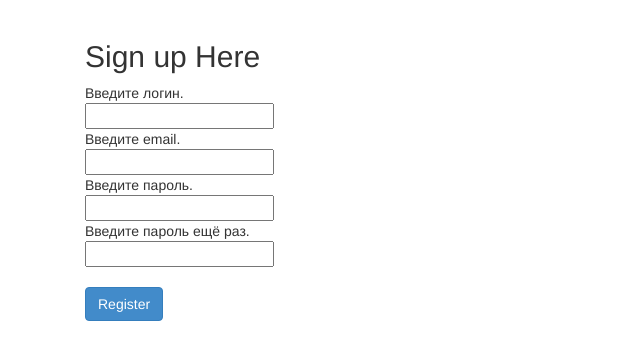
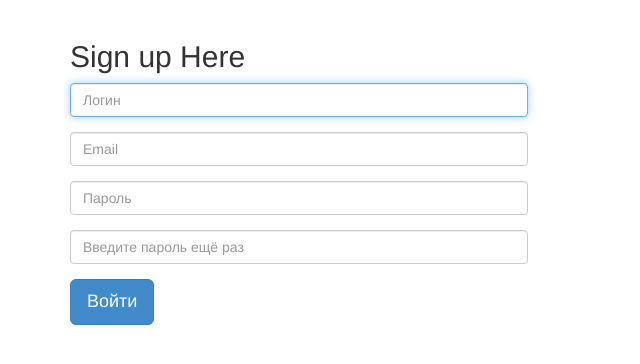
Before and after one commit to redlolgeerf/draftwatcher, a Django app: page /register/ in a window 1280 px wide. Shown: the part 52-416 px from the top of the page, without its empty margins (0-640 px from the left). Run offline with Django 3.2, Linux system fonts and the light colour scheme; some libraries are stand-ins or nearby versions.

Commit message:
registration design

```diff
--- a/templates/watcher/register.html
+++ b/templates/watcher/register.html
@@ -1,28 +1,33 @@
 {% extends 'watcher/base.html' %}
 
 {% block body_block %}
-    <div class="container">
         {% if registered %}
         <p>Thank you for registering.</p>
 
         <p><a href="/rango/login/">Login</a> when you are ready to tango</p>
         {% else %}
 
-        <form class="form-signin span8" id="user_form" method="post" action="/register/" enctype="multipart/form-data">
+        <form class="form-signin span8" id="user_form" method="post" action="/register/">
             {% csrf_token %}
 
             <h2 class="from-signin-heading">Sign up Here</h2>
 
-            {% for field in user_form.visible_fields %}
-                {{ field.errors }}
-                {{ field.help_text }}<br/>
-                {{ field }}<br/>
-            {% endfor %}
+            <div class="row">
+              <div class="col-xs-5">
+                {% for field in user_form.visible_fields %}
+                <div class="form-group {% if field.errors %}has-error{% endif %}">
+                {% for error in field.errors %}
+                <span class="help-block">{{ error }}</span>
+                {% endfor %}
 
-            <br/>
-            <input class="btn btn-primary" type="submit" name="submit" value="Register" />
+                <input type="{% if forloop.last %}password{% else %}{% if field.html_name == 'Username' %}text{% else %}{{ field.html_name }}{% endif %}{% endif %}"
+                class="form-control" placeholder="{{ field.help_text }}" name="{{ field.html_name }}" required autofocus>
+                </div>
+                {% endfor %}
+                <button class="btn btn-lg btn-primary" type="submit">Войти</button>
+              </div>
+            </div>
+
         </form>
         {% endif %}
-
-    </div>
 {% endblock %}
--- a/watcher/forms.py
+++ b/watcher/forms.py
@@ -25,10 +25,10 @@ class AddDraftForm(forms.Form):
         fields = ('number', )
 
 class RegisterForm(forms.ModelForm):
-    username = forms.CharField(help_text="Введите логин.")
-    email = forms.CharField(help_text="Введите email.")
-    password = forms.CharField(widget=forms.PasswordInput(), help_text="Введите пароль.")
-    password_repeat = forms.CharField(widget=forms.PasswordInput(), help_text="Введите пароль ещё раз.")
+    username = forms.CharField(help_text="Логин")
+    email = forms.CharField(help_text="Email")
+    password = forms.CharField(widget=forms.PasswordInput(), help_text="Пароль")
+    password_repeat = forms.CharField(widget=forms.PasswordInput(), help_text="Введите пароль ещё раз")
 
     def clean(self):
         cleaned_data = super(RegisterForm, self).clean()
```
